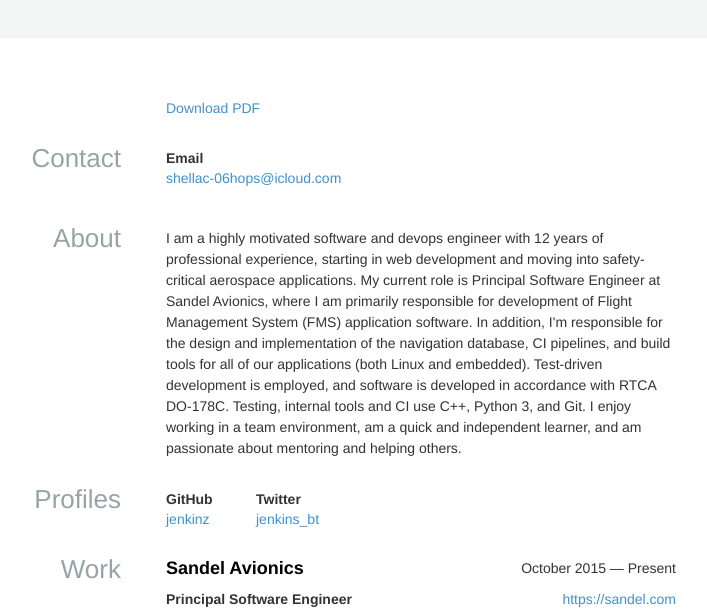
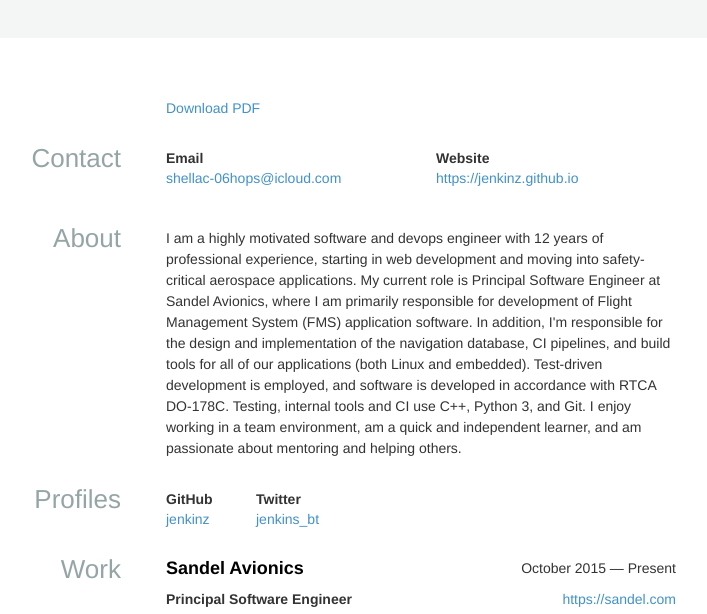
Before and after one commit to jenkinz/jenkinz.github.io, a website: page index.html in a window 1280 px wide. Shown: the part 148-762 px from the top of the page, without its empty margins (309-1016 px from the left). Drawn offline with nearby package versions, Linux system fonts and the light colour scheme; some icons are missing.

Commit message:
Add website URL to profile

```diff
--- a/index.html
+++ b/index.html
@@ -289,6 +289,12 @@
 						<div class="email"><a href="mailto:shellac-06hops@icloud.com">shellac-06hops@icloud.com</a>
 						</div>
 					</div>
+					<div class="col-sm-6">
+						<strong>Website</strong>
+						<div class="website">
+							<a href="https://jenkinz.github.io">https://jenkinz.github.io</a>
+						</div>
+					</div>
 				</div>
 			</div>
 		</section>
--- a/resume.json
+++ b/resume.json
@@ -4,6 +4,7 @@
         "label": "Software and DevOps Engineer",
         "image": "",
         "email": "shellac-06hops@icloud.com",
+        "url": "https://jenkinz.github.io",
         "summary": "I am a highly motivated software and devops engineer with 12 years of professional experience, starting in web development and moving into safety-critical aerospace applications. My current role is Principal Software Engineer at Sandel Avionics, where I am primarily responsible for development of Flight Management System (FMS) application software. In addition, I'm responsible for the design and implementation of the navigation database, CI pipelines, and build tools for all of our applications (both Linux and embedded). Test-driven development is employed, and software is developed in accordance with RTCA DO-178C. Testing, internal tools and CI use C++, Python 3, and Git. I enjoy working in a team environment, am a quick and independent learner, and am passionate about mentoring and helping others.",
         "location": {
             "city": "San Diego",
```
Also changed, not shown: 2 other files.
